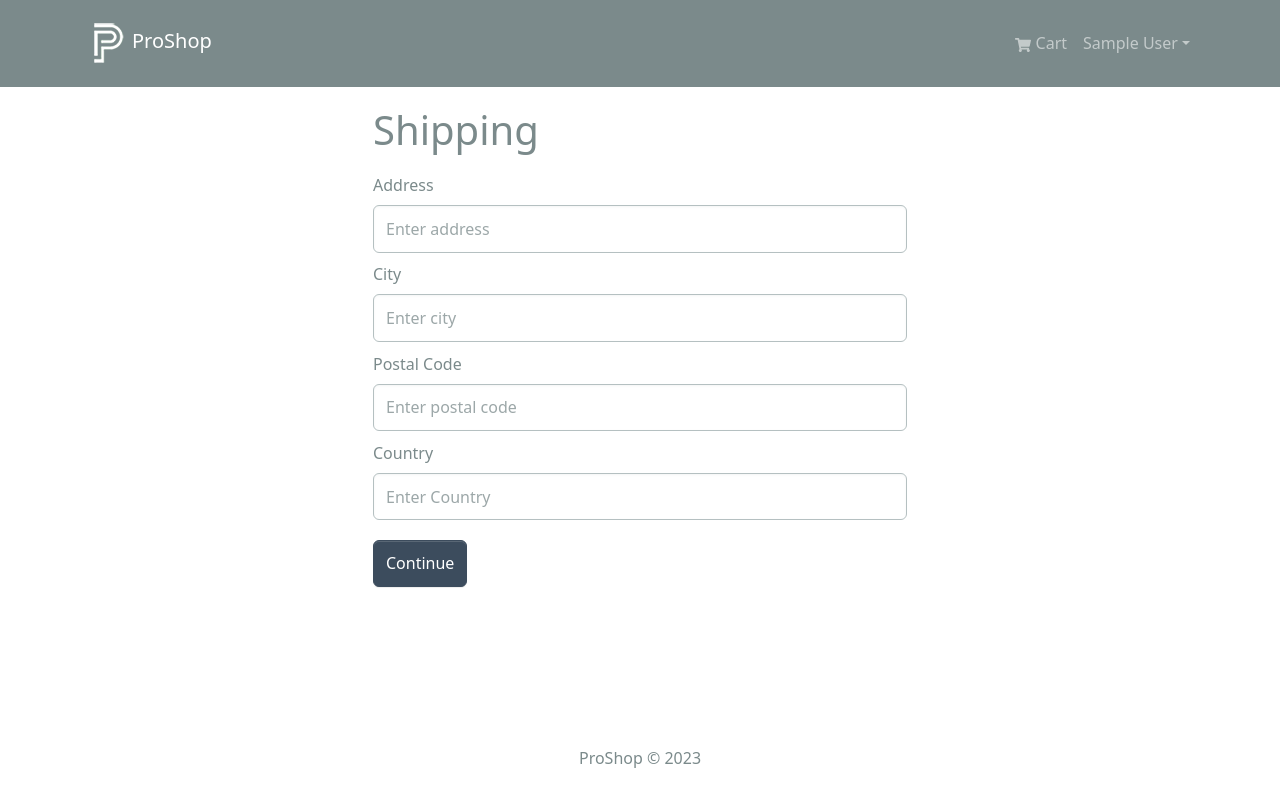
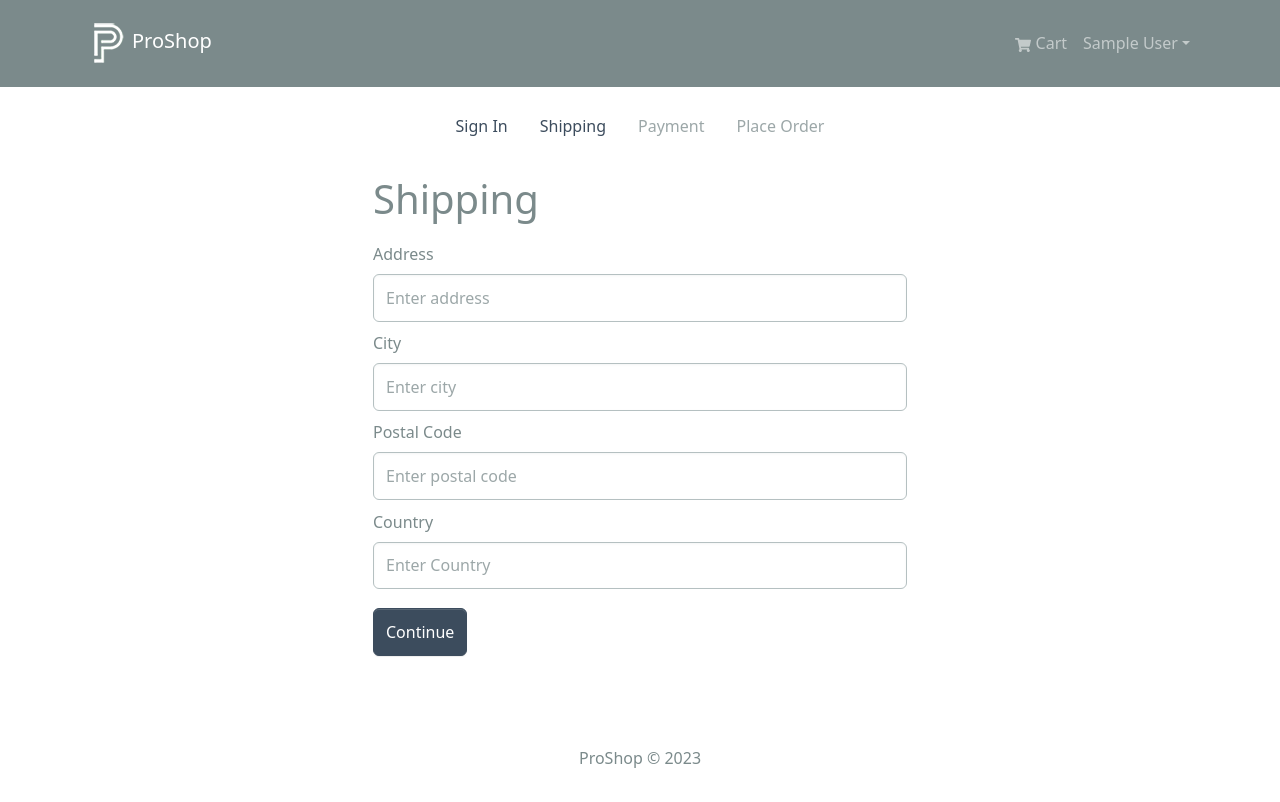
Before and after one commit to samuel-eric/mern-proshop, a React (Create React App) app in the folder frontend/: page /shipping in a window 1280 px wide. Shown: the top 802 px of the page. Built offline with nearby package versions, Linux system fonts and the light colour scheme; sample sign-in values are in the browser's storage.

Commit message:
tambah checkout steps

```diff
--- /dev/null
+++ b/frontend/src/components/CheckoutSteps.jsx
@@ -0,0 +1,48 @@
+import React from 'react'
+import { Nav } from 'react-bootstrap'
+import { LinkContainer } from 'react-router-bootstrap'
+
+const CheckoutSteps = ({ step1, step2, step3, step4 }) => {
+	return (
+		<Nav className='justify-content-center mb-4'>
+			<Nav.Item>
+				{step1 ? (
+					<LinkContainer to='/login'>
+						<Nav.Link>Sign In</Nav.Link>
+					</LinkContainer>
+				) : (
+					<Nav.Link disabled>Sign In</Nav.Link>
+				)}
+			</Nav.Item>
+			<Nav.Item>
+				{step2 ? (
+					<LinkContainer to='/shipping'>
+						<Nav.Link>Shipping</Nav.Link>
+					</LinkContainer>
+				) : (
+					<Nav.Link disabled>Shipping</Nav.Link>
+				)}
+			</Nav.Item>
+			<Nav.Item>
+				{step3 ? (
+					<LinkContainer to='/payment'>
+						<Nav.Link>Payment</Nav.Link>
+					</LinkContainer>
+				) : (
+					<Nav.Link disabled>Payment</Nav.Link>
+				)}
+			</Nav.Item>
+			<Nav.Item>
+				{step4 ? (
+					<LinkContainer to='/placeorder'>
+						<Nav.Link>Place Order</Nav.Link>
+					</LinkContainer>
+				) : (
+					<Nav.Link disabled>Place Order</Nav.Link>
+				)}
+			</Nav.Item>
+		</Nav>
+	)
+}
+
+export default CheckoutSteps
--- a/frontend/src/components/PrivateRoute.jsx
+++ b/frontend/src/components/PrivateRoute.jsx
@@ -1,6 +1,6 @@
 import React from 'react'
 import { Outlet, Navigate } from 'react-router-dom'
-import { UseSelector, useSelector } from 'react-redux'
+import { useSelector } from 'react-redux'
 
 const PrivateRoute = () => {
 	const { userInfo } = useSelector((state) => state.auth)
--- a/frontend/src/screens/ShippingScreen.jsx
+++ b/frontend/src/screens/ShippingScreen.jsx
@@ -4,6 +4,7 @@
 import { useNavigate } from 'react-router-dom'
 import FormContainer from '../components/FormContainer'
 import { saveShippingAddress } from '../slices/cartSlice'
+import CheckoutSteps from '../components/CheckoutSteps'
 
 const ShippingScreen = () => {
 	const cart = useSelector((state) => state.cart)
@@ -27,6 +28,7 @@
 
 	return (
 		<FormContainer>
+			<CheckoutSteps step1 step2 />
 			<h1>Shipping</h1>
 			<Form onSubmit={submitHandler}>
 				<Form.Group controlId='address' className='my-2'>
```
